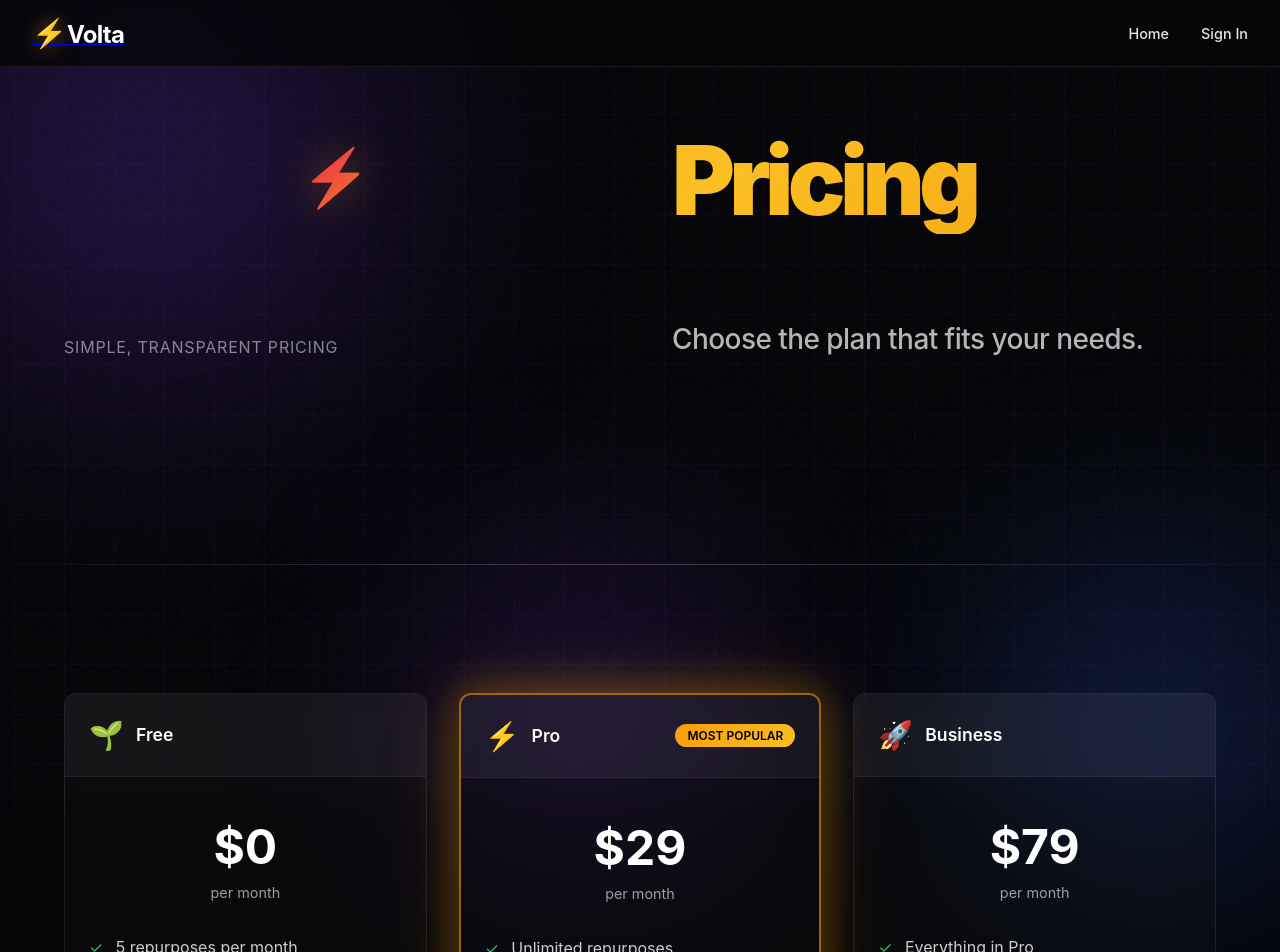
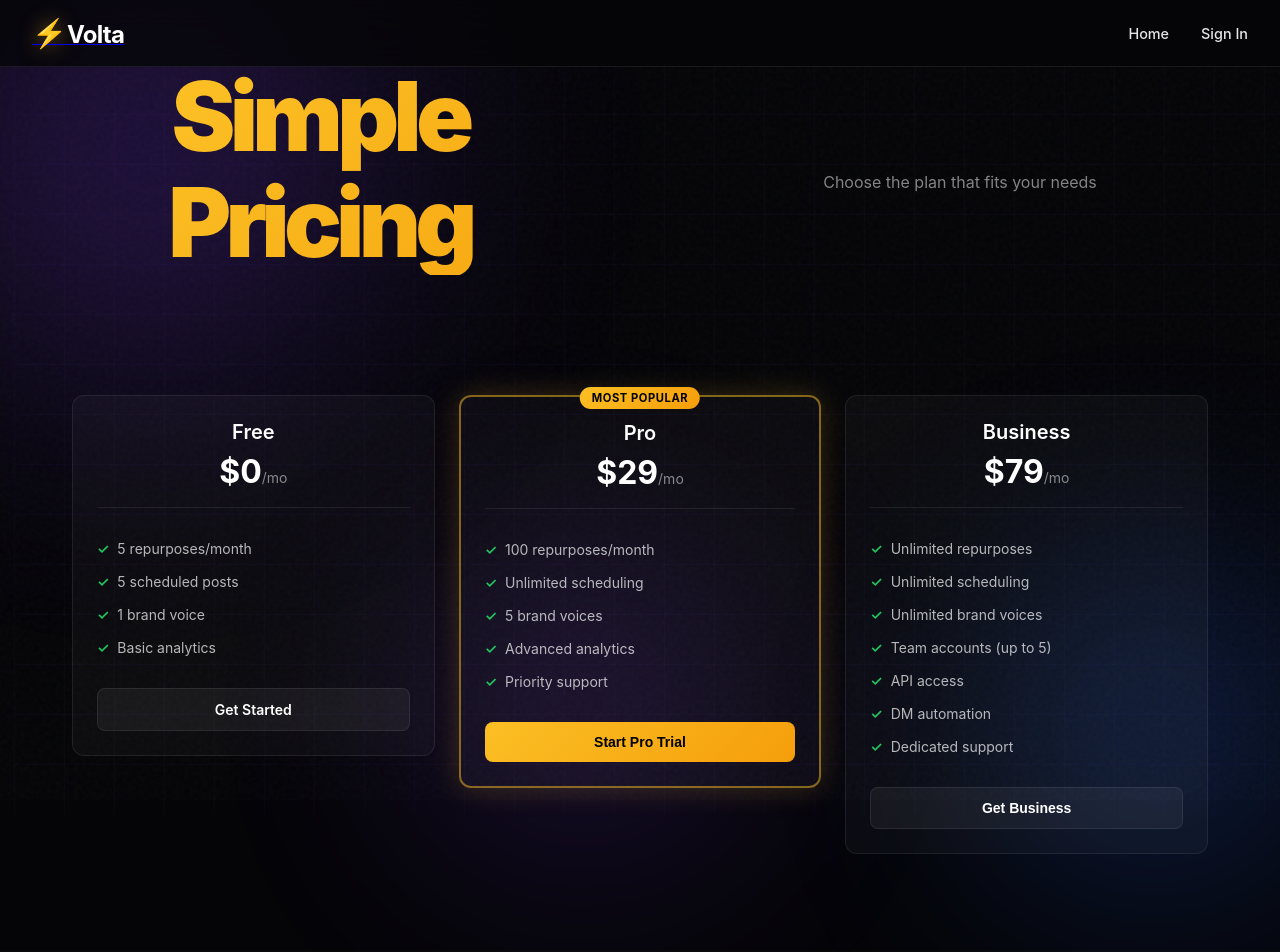
Before and after one commit to AbidingAnchor/volta, a React (Create React App) app: page /pricing in a window 1280 px wide. Shown: the top 952 px of the page. Built offline with nearby package versions, Linux system fonts and the light colour scheme; the HTML template or start-up script is replaced by a standard one.

Commit message:
Premium redesign: Auth, Calendar, and Pricing pages

```diff
--- a/src/App.css
+++ b/src/App.css
@@ -1259,88 +1259,151 @@
   }
 }
 
-.pricing-card {
-  display: flex;
-  flex-direction: column;
-  transition: transform 0.3s ease, box-shadow 0.3s ease;
-  opacity: 1 !important;
-  transform: none !important;
-  animation: none !important;
-}
-
-.pricing-card.featured {
-  transform: scale(1.05);
-  z-index: 10;
-}
-
-.pricing-card:hover {
-  transform: translateY(-8px);
-}
-
-.pricing-card.featured:hover {
-  transform: scale(1.05) translateY(-8px);
-}
-
-.pricing-card .card-content {
-  flex: 1;
-  display: flex;
-  flex-direction: column;
-  align-items: center;
+.pricing-header {
   text-align: center;
-}
-
-.price {
-  font-size: 3rem;
+  padding: 4rem 2rem 2rem;
+}
+
+.pricing-title {
+  font-size: 2.5rem;
   font-weight: 700;
   color: #ffffff;
-  margin: 1rem 0 0.5rem;
-}
-
-.price-period {
-  color: rgba(255, 255, 255, 0.6);
-  font-size: 0.9rem;
+  margin-bottom: 0.5rem;
+  letter-spacing: -0.02em;
+}
+
+.pricing-subtitle {
+  font-size: 1rem;
+  color: rgba(255, 255, 255, 0.5);
+}
+
+.pricing-section {
+  max-width: 1200px;
+  margin: 0 auto;
+  padding: 2rem;
+}
+
+.pricing-grid {
+  display: grid;
+  grid-template-columns: repeat(3, 1fr);
+  gap: 1.5rem;
+  align-items: start;
+}
+
+.pricing-card {
+  background: rgba(255, 255, 255, 0.03);
+  border: 1px solid rgba(255, 255, 255, 0.08);
+  border-radius: 12px;
+  padding: 1.5rem;
+  transition: all 0.3s ease;
+  position: relative;
+}
+
+.pricing-card:hover {
+  transform: translateY(-4px);
+  border-color: rgba(255, 255, 255, 0.12);
+}
+
+.pricing-card-pro {
+  border: 2px solid rgba(251, 191, 36, 0.5);
+  box-shadow: 0 0 30px rgba(251, 191, 36, 0.2);
+}
+
+.pricing-card-pro:hover {
+  box-shadow: 0 0 40px rgba(251, 191, 36, 0.3);
+}
+
+.pricing-badge {
+  position: absolute;
+  top: -10px;
+  left: 50%;
+  transform: translateX(-50%);
+  background: linear-gradient(135deg, #FBBF24, #F59E0B);
+  color: #000;
+  padding: 0.25rem 0.75rem;
+  border-radius: 12px;
+  font-size: 0.7rem;
+  font-weight: 700;
+  text-transform: uppercase;
+  letter-spacing: 0.05em;
+}
+
+.pricing-card-header {
+  text-align: center;
   margin-bottom: 1.5rem;
-}
-
-.features-list {
+  padding-bottom: 1rem;
+  border-bottom: 1px solid rgba(255, 255, 255, 0.08);
+}
+
+.pricing-plan-name {
+  font-size: 1.25rem;
+  font-weight: 600;
+  color: #ffffff;
+  margin-bottom: 0.5rem;
+}
+
+.pricing-price {
+  font-size: 2rem;
+  font-weight: 700;
+  color: #ffffff;
+}
+
+.pricing-period {
+  font-size: 0.875rem;
+  color: rgba(255, 255, 255, 0.5);
+  font-weight: 400;
+}
+
+.pricing-features {
   list-style: none;
   padding: 0;
-  margin: 0 0 2rem;
-  text-align: left;
+  margin: 0 0 1.5rem;
+}
+
+.pricing-features li {
+  padding: 0.5rem 0;
+  color: rgba(255, 255, 255, 0.7);
+  font-size: 0.875rem;
+  display: flex;
+  align-items: center;
+  gap: 0.5rem;
+}
+
+.pricing-features li::before {
+  content: '✓';
+  color: #22C55E;
+  font-weight: 600;
+}
+
+.pricing-button {
   width: 100%;
-}
-
-.features-list li {
-  padding: 0.75rem 0;
-  color: rgba(255, 255, 255, 0.8);
-  border-bottom: 1px solid rgba(255, 255, 255, 0.05);
-}
-
-.features-list li::before {
-  content: '✓ ';
-  color: #22C55E;
-  margin-right: 0.5rem;
-}
-
-.pricing-card.featured {
-  border: 2px solid rgba(245, 158, 11, 0.6);
-  box-shadow: 0 8px 32px rgba(0, 0, 0, 0.3),
-              0 0 40px rgba(245, 158, 11, 0.4),
-              0 0 80px rgba(245, 158, 11, 0.2);
-  animation: featuredGlow 3s ease-in-out infinite alternate;
-}
-
-@keyframes featuredGlow {
-  0% {
-    box-shadow: 0 8px 32px rgba(0, 0, 0, 0.3),
-                0 0 40px rgba(245, 158, 11, 0.4),
-                0 0 80px rgba(245, 158, 11, 0.2);
-  }
-  100% {
-    box-shadow: 0 8px 32px rgba(0, 0, 0, 0.3),
-                0 0 50px rgba(245, 158, 11, 0.5),
-                0 0 100px rgba(245, 158, 11, 0.3);
-  }
+  padding: 0.75rem 1rem;
+  background: rgba(255, 255, 255, 0.05);
+  border: 1px solid rgba(255, 255, 255, 0.08);
+  border-radius: 8px;
+  color: #ffffff;
+  font-size: 0.875rem;
+  font-weight: 600;
+  cursor: pointer;
+  transition: all 0.3s ease;
+  text-decoration: none;
+  display: inline-block;
+  text-align: center;
+}
+
+.pricing-button:hover {
+  background: rgba(255, 255, 255, 0.1);
+  border-color: rgba(255, 255, 255, 0.15);
+}
+
+.pricing-button-pro {
+  background: linear-gradient(135deg, #FBBF24, #F59E0B);
+  border: none;
+  color: #000;
+}
+
+.pricing-button-pro:hover {
+  box-shadow: 0 0 20px rgba(251, 191, 36, 0.4);
 }
 
 .badge {
@@ -1353,6 +1416,39 @@
 }
 
 /* Auth Page Styles */
+.auth-header {
+  display: flex;
+  flex-direction: column;
+  align-items: center;
+  padding: 4rem 2rem 2rem;
+}
+
+.auth-logo {
+  display: flex;
+  align-items: center;
+  gap: 0.5rem;
+  margin-bottom: 1rem;
+}
+
+.auth-logo-icon {
+  font-size: 1.5rem;
+  color: #FBBF24;
+  filter: drop-shadow(0 0 10px rgba(251, 191, 36, 0.5));
+}
+
+.auth-logo-text {
+  font-size: 1.25rem;
+  font-weight: 700;
+  color: #ffffff;
+  letter-spacing: -0.02em;
+}
+
+.auth-subtitle {
+  font-size: 0.9rem;
+  color: rgba(255, 255, 255, 0.5);
+  font-weight: 400;
+}
+
 .auth-section {
   max-width: 500px;
   margin: 0 auto;
@@ -1791,7 +1887,7 @@
 /* Calendar Page Styles */
 .calendar-page {
   min-height: 100vh;
-  background: linear-gradient(135deg, #0a0a0f 0%, #1a1a2e 50%, #0a0a0f 100%);
+  background: #050508;
   position: relative;
   overflow-x: hidden;
   padding: 1rem 2rem;
@@ -1804,12 +1900,12 @@
 }
 
 .calendar-container {
-  background: rgba(20, 20, 30, 0.6);
+  background: rgba(255, 255, 255, 0.03);
   backdrop-filter: blur(20px);
-  border: 1px solid rgba(255, 255, 255, 0.1);
-  border-radius: 24px;
+  border: 1px solid rgba(255, 255, 255, 0.08);
+  border-radius: 16px;
   padding: 2rem;
-  box-shadow: 0 25px 50px rgba(0, 0, 0, 0.5);
+  box-shadow: 0 8px 32px rgba(0, 0, 0, 0.3);
 }
 
 .calendar-header {
@@ -1817,37 +1913,41 @@
   align-items: center;
   justify-content: space-between;
   margin-bottom: 2rem;
-  padding-bottom: 1.5rem;
-  border-bottom: 1px solid rgba(255, 255, 255, 0.1);
+  padding: 1.5rem;
+  background: linear-gradient(135deg, rgba(124, 58, 237, 0.1), rgba(37, 99, 235, 0.1));
+  border-radius: 12px;
+  border: 1px solid rgba(255, 255, 255, 0.08);
 }
 
 .calendar-title {
   color: #ffffff;
-  font-size: 2rem;
+  font-size: 1.75rem;
   font-weight: 700;
   margin: 0;
-  background: linear-gradient(135deg, #ffffff 0%, #a0a0a0 100%);
-  -webkit-background-clip: text;
-  -webkit-text-fill-color: transparent;
-  background-clip: text;
-}
-
-.calendar-nav-button {
-  padding: 0.75rem 1.5rem;
+  letter-spacing: -0.02em;
+}
+
+.calendar-nav-pill {
+  width: 40px;
+  height: 40px;
+  display: flex;
+  align-items: center;
+  justify-content: center;
   background: rgba(255, 255, 255, 0.05);
-  border: 1px solid rgba(255, 255, 255, 0.1);
-  border-radius: 10px;
+  border: 1px solid rgba(255, 255, 255, 0.08);
+  border-radius: 50%;
   color: rgba(255, 255, 255, 0.8);
-  font-size: 0.9rem;
+  font-size: 1.25rem;
   font-weight: 600;
   cursor: pointer;
   transition: all 0.3s ease;
 }
 
-.calendar-nav-button:hover {
+.calendar-nav-pill:hover {
   background: rgba(255, 255, 255, 0.1);
-  border-color: rgba(255, 255, 255, 0.2);
-  transform: translateY(-2px);
+  border-color: rgba(255, 255, 255, 0.15);
+  box-shadow: 0 0 20px rgba(124, 58, 237, 0.3);
+  transform: scale(1.05);
 }
 
 .calendar-grid {
@@ -1859,36 +1959,39 @@
 .calendar-day-header {
   padding: 1rem;
   text-align: center;
-  color: rgba(255, 255, 255, 0.6);
-  font-size: 0.85rem;
+  color: rgba(255, 255, 255, 0.5);
+  font-size: 0.75rem;
   font-weight: 600;
   text-transform: uppercase;
   letter-spacing: 0.05em;
 }
 
 .calendar-day {
-  min-height: 120px;
+  min-height: 100px;
   padding: 0.75rem;
   background: rgba(255, 255, 255, 0.02);
-  border: 1px solid rgba(255, 255, 255, 0.05);
-  border-radius: 12px;
+  border: 1px solid rgba(255, 255, 255, 0.06);
+  border-radius: 8px;
   position: relative;
   transition: all 0.3s ease;
+  cursor: pointer;
 }
 
 .calendar-day:hover {
-  background: rgba(255, 255, 255, 0.05);
+  background: rgba(255, 255, 255, 0.04);
   border-color: rgba(255, 255, 255, 0.1);
 }
 
 .calendar-day.empty {
   background: transparent;
   border: none;
+  cursor: default;
 }
 
 .calendar-day.today {
-  background: rgba(245, 158, 11, 0.1);
-  border-color: rgba(245, 158, 11, 0.3);
+  background: rgba(251, 191, 36, 0.05);
+  border: 2px solid rgba(251, 191, 36, 0.4);
+  box-shadow: 0 0 20px rgba(251, 191, 36, 0.2), inset 0 0 20px rgba(251, 191, 36, 0.05);
 }
 
 .calendar-day.has-posts {
@@ -1913,38 +2016,22 @@
 
 .calendar-posts {
   display: flex;
-  flex-direction: column;
-  gap: 0.5rem;
-}
-
-.calendar-post {
-  display: flex;
-  align-items: center;
-  gap: 0.5rem;
-  padding: 0.5rem;
-  background: rgba(255, 255, 255, 0.05);
-  border-radius: 8px;
-  border-left: 2px solid rgba(255, 255, 255, 0.2);
-  transition: all 0.3s ease;
-  cursor: pointer;
-}
-
-.calendar-post:hover {
-  background: rgba(255, 255, 255, 0.1);
-  transform: translateX(2px);
-}
-
-.calendar-post-icon {
-  font-size: 0.85rem;
-}
-
-.calendar-post-preview {
-  color: rgba(255, 255, 255, 0.7);
-  font-size: 0.75rem;
-  white-space: nowrap;
-  overflow: hidden;
-  text-overflow: ellipsis;
-  flex: 1;
+  flex-wrap: wrap;
+  gap: 0.25rem;
+  justify-content: center;
+  margin-top: 0.5rem;
+}
+
+.calendar-post-dot {
+  width: 8px;
+  height: 8px;
+  border-radius: 50%;
+  transition: all 0.2s ease;
+}
+
+.calendar-post-dot:hover {
+  transform: scale(1.5);
+  box-shadow: 0 0 10px currentColor;
 }
 
 .calendar-loading {
--- a/src/pages/Pricing.jsx
+++ b/src/pages/Pricing.jsx
@@ -56,91 +56,71 @@ function Pricing() {
         </div>
       </nav>
 
-      <header className="header">
-        <div className="hero-logo">
-          <span className="hero-logo-icon">⚡</span>
-        </div>
-        <h1>Pricing</h1>
-        <p className="tagline">Simple, Transparent Pricing</p>
-        <p className="subtitle">Choose the plan that fits your needs.</p>
+      <header className="header pricing-header">
+        <h1 className="pricing-title">Simple Pricing</h1>
+        <p className="pricing-subtitle">Choose the plan that fits your needs</p>
       </header>
-
-      <div className="frosted-divider"></div>
 
       <main className="main">
         <div className="pricing-section">
           <div className="pricing-grid">
-            <div className="output-card pricing-card">
-              <div className="card-header">
-                <div className="card-title">
-                  <span className="card-icon">🌱</span>
-                  <h3>Free</h3>
+            <div className="pricing-card">
+              <div className="pricing-card-header">
+                <h3 className="pricing-plan-name">Free</h3>
+                <div className="pricing-price">$0<span className="pricing-period">/mo</span></div>
               </div>
-              </div>
-              <div className="card-content">
-                <div className="price">$0</div>
-                <div className="price-period">per month</div>
-                <ul className="features-list">
-                  <li>5 repurposes per month</li>
-                  <li>4 platforms</li>
-                  <li>Basic support</li>
+              <ul className="pricing-features">
+                <li>5 repurposes/month</li>
+                <li>5 scheduled posts</li>
+                <li>1 brand voice</li>
+                <li>Basic analytics</li>
               </ul>
-                <Link to="/auth" className="repurpose-button">Get Started Free</Link>
-              </div>
+              <Link to="/auth" className="pricing-button">Get Started</Link>
             </div>
 
-            <div className="output-card pricing-card featured">
-              <div className="card-header">
-                <div className="card-title">
-                  <span className="card-icon">⚡</span>
-                  <h3>Pro</h3>
+            <div className="pricing-card pricing-card-pro">
+              <div className="pricing-badge">Most Popular</div>
+              <div className="pricing-card-header">
+                <h3 className="pricing-plan-name">Pro</h3>
+                <div className="pricing-price">$29<span className="pricing-period">/mo</span></div>
               </div>
-                <span className="badge">MOST POPULAR</span>
-              </div>
-              <div className="card-content">
-                <div className="price">$29</div>
-                <div className="price-period">per month</div>
-                <ul className="features-list">
-                  <li>Unlimited repurposes</li>
-                  <li>All platforms</li>
-                  <li>Content scheduler</li>
+              <ul className="pricing-features">
+                <li>100 repurposes/month</li>
+                <li>Unlimited scheduling</li>
+                <li>5 brand voices</li>
+                <li>Advanced analytics</li>
                 <li>Priority support</li>
               </ul>
               <button
                 onClick={() => handleSubscribe('pro')}
                 disabled={loading}
-                  className="repurpose-button"
+                className="pricing-button pricing-button-pro"
               >
                 {loading ? 'Processing...' : 'Start Pro Trial'}
               </button>
             </div>
+
+            <div className="pricing-card">
+              <div className="pricing-card-header">
+                <h3 className="pricing-plan-name">Business</h3>
+                <div className="pricing-price">$79<span className="pricing-period">/mo</span></div>
               </div>
-
-            <div className="output-card pricing-card">
-              <div className="card-header">
-                <div className="card-title">
-                  <span className="card-icon">🚀</span>
-                  <h3>Business</h3>
-                </div>
-              </div>
-              <div className="card-content">
-                <div className="price">$79</div>
-                <div className="price-period">per month</div>
-                <ul className="features-list">
-                  <li>Everything in Pro</li>
-                  <li>DM automation</li>
-                  <li>Analytics dashboard</li>
+              <ul className="pricing-features">
+                <li>Unlimited repurposes</li>
+                <li>Unlimited scheduling</li>
+                <li>Unlimited brand voices</li>
                 <li>Team accounts (up to 5)</li>
                 <li>API access</li>
+                <li>DM automation</li>
+                <li>Dedicated support</li>
               </ul>
               <button
                 onClick={() => handleSubscribe('business')}
                 disabled={loading}
-                  className="repurpose-button"
+                className="pricing-button"
               >
                 {loading ? 'Processing...' : 'Get Business'}
               </button>
-              </div>
             </div>
           </div>
         </div>
```
Also changed, not shown: src/pages/Auth.jsx (+5 -7 lines), src/pages/Calendar.jsx (+16 -10 lines). Lines whose indentation alone changed are shown as unchanged.
